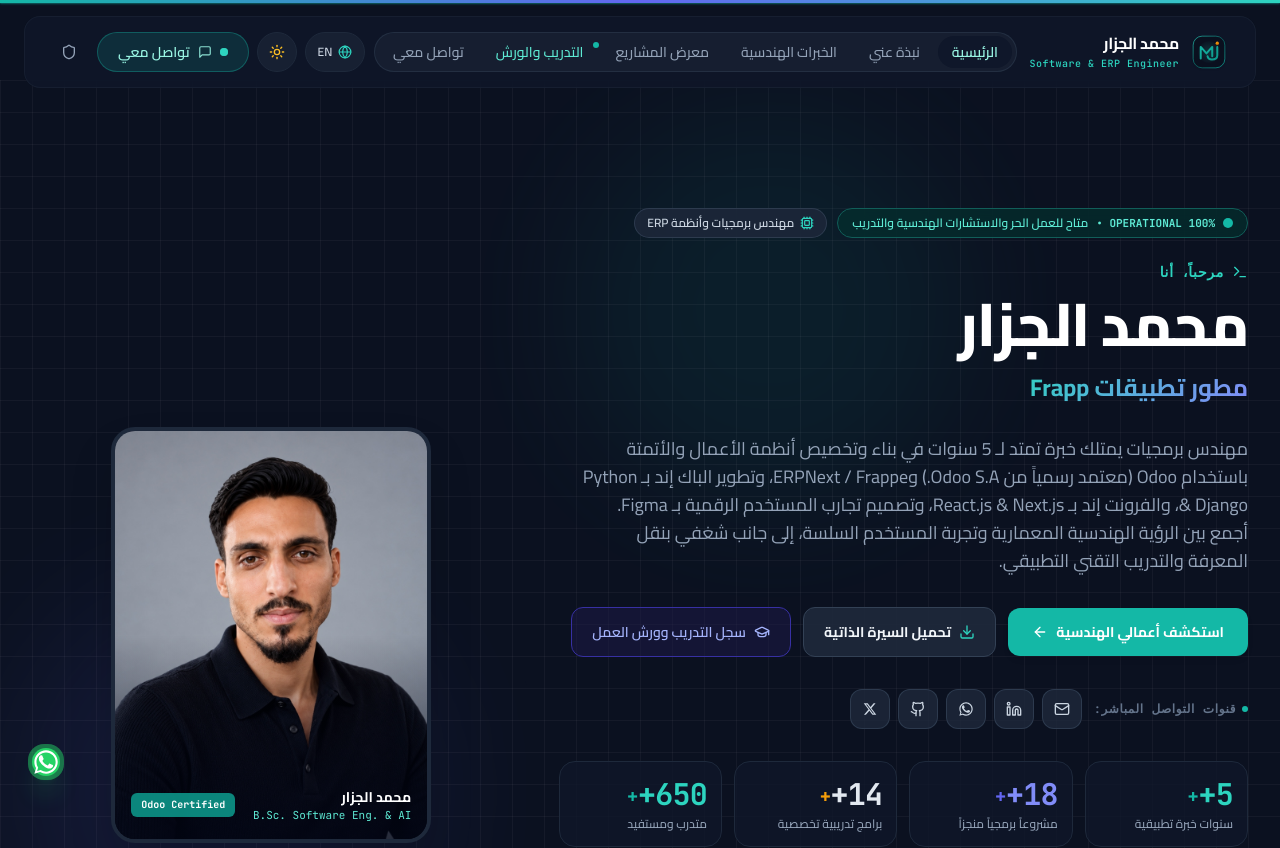
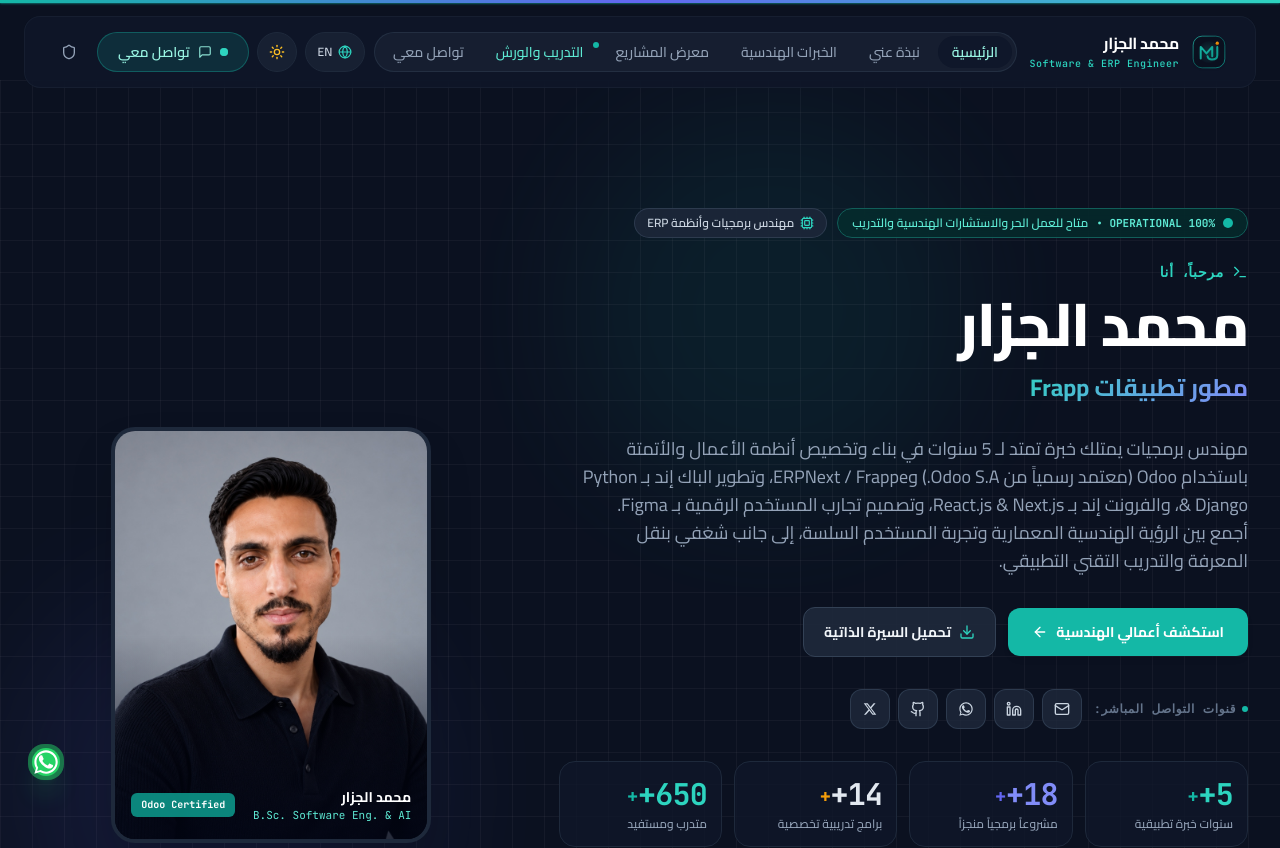
Before and after one commit to Mohammed-Aljazzar/portfolio, a Next.js app: page / in a window 1280 px wide. Shown: the top 848 px of the page. Built offline with nearby package versions, Linux system fonts and the light colour scheme.

Commit message:
feat(hero): streamline hero action buttons to exactly two: projects CTA and resume download

```diff
--- a/src/app/page.tsx
+++ b/src/app/page.tsx
@@ -227,8 +227,9 @@ export default function HomePage() {
                 {language === "ar" ? config.bioAr : config.bioEn}
               </motion.p>
 
-              {/* Action Hub */}
+              {/* Action Hub — Primary & Secondary Buttons */}
               <motion.div variants={heroItem} className="flex flex-wrap items-center gap-3 pt-2">
+                {/* 1. Primary Button: Projects */}
                 <Link
                   href="/projects"
                   className="inline-flex items-center gap-2 px-6 py-3.5 rounded-xl bg-teal-600 hover:bg-teal-700 dark:bg-teal-500 dark:hover:bg-teal-600 text-white font-bold text-sm shadow-md hover:shadow-teal-500/25 transition-all duration-300 group hover:-translate-y-0.5"
@@ -237,7 +238,7 @@ export default function HomePage() {
                   <Arrow className="w-4 h-4 group-hover:translate-x-1 rtl:group-hover:-translate-x-1 transition-transform" />
                 </Link>
 
-                {/* Secondary Button: Download CV */}
+                {/* 2. Secondary Button: Download CV */}
                 <a
                   href={language === "ar" ? config.cvUrlAr || "/assets/cv/Mohammed_Aljazzar_CV_AR.pdf" : config.cvUrlEn || "/assets/cv/Mohammed_Aljazzar_CV_EN.pdf"}
                   target="_blank"
@@ -247,14 +248,6 @@ export default function HomePage() {
                   <Download className="w-4 h-4 text-teal-600 dark:text-teal-400 group-hover:-translate-y-0.5 transition-transform" />
                   <span>{language === "ar" ? "تحميل السيرة الذاتية" : "Download Resume (CV)"}</span>
                 </a>
-
-                <Link
-                  href="/training"
-                  className="inline-flex items-center gap-2 px-5 py-3.5 rounded-xl bg-indigo-50 hover:bg-indigo-100 dark:bg-indigo-950/50 dark:hover:bg-indigo-900/60 border border-indigo-200 dark:border-indigo-800 text-indigo-700 dark:text-indigo-300 font-semibold text-sm transition-all duration-300 hover:-translate-y-0.5"
-                >
-                  <GraduationCap className="w-4 h-4" />
-                  <span>{t.hero.ctaTraining}</span>
-                </Link>
               </motion.div>
 
               {/* Direct Quick Contact & Social Channels (Email, LinkedIn, WhatsApp, GitHub, X) */}
```
